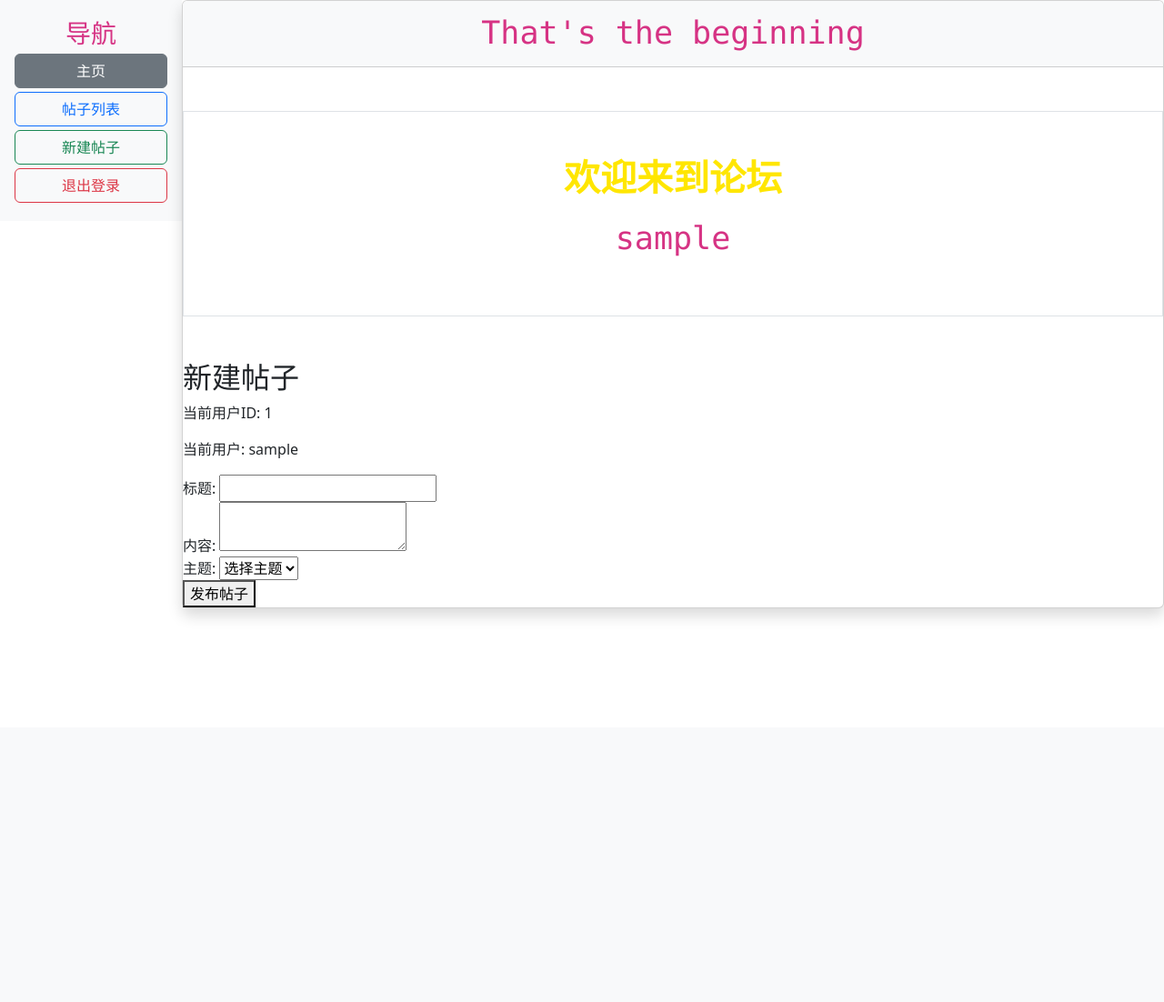
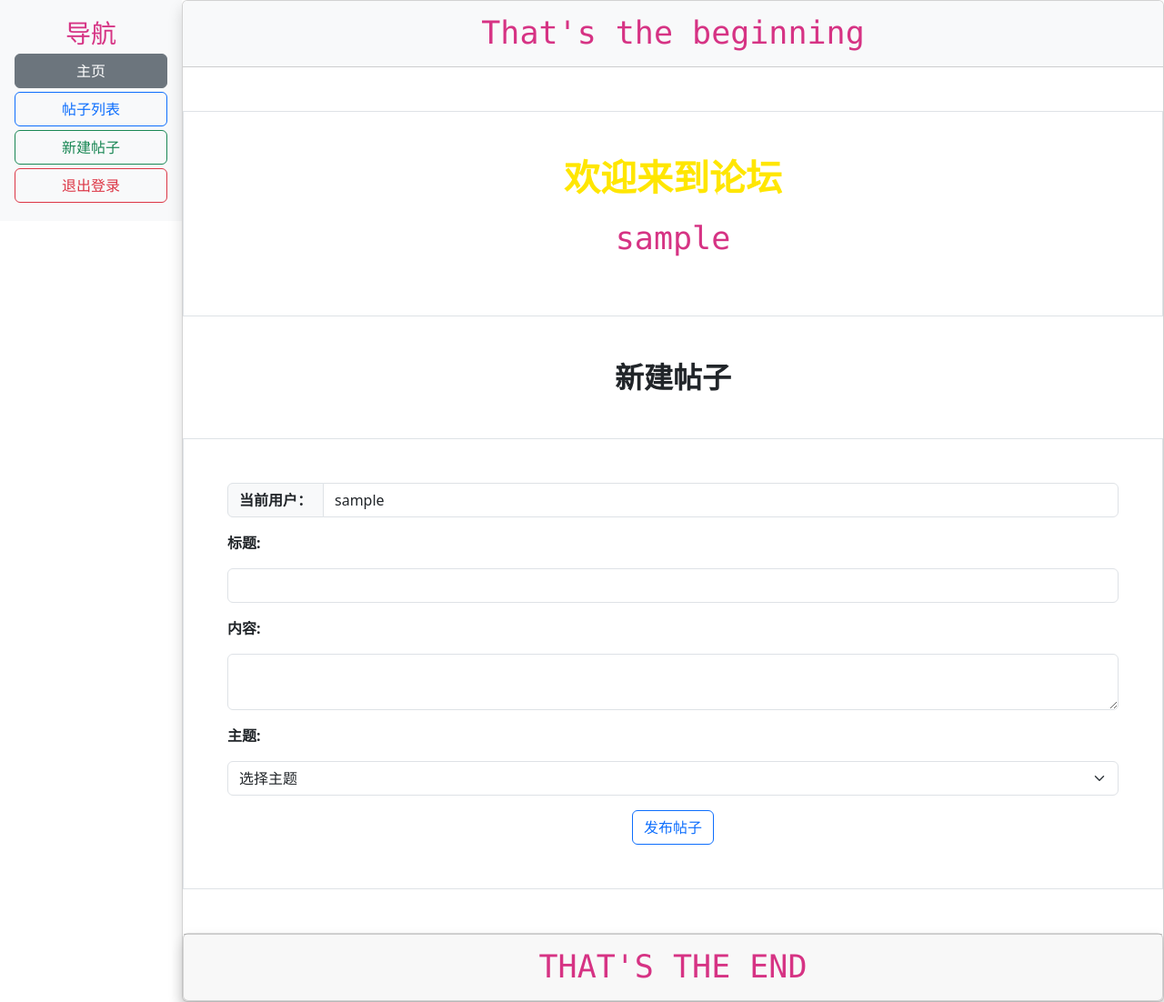
Before and after one commit to DD-exe/SDhomework, a Django app: page /NewPost/ in a window 1280 px wide. Shown: the whole page at 91% size. Before the commit the page ends 678 px from the top, so only its background shows below. Run offline with Django 5.2, Linux system fonts and the light colour scheme; the visitor is signed in with stand-in values (Sample User, id 1); data that the repository does not hold is empty; some libraries are stand-ins or nearby versions.

Commit message:
Update new_post.html

```diff
--- a/ForumBackend/forum/templates/new_post.html
+++ b/ForumBackend/forum/templates/new_post.html
@@ -1,35 +1,50 @@
-<!-- new_post.html -->
+<!-- templates/new_post.html -->
+
+<!DOCTYPE html>
 {% extends 'base.html' %}
 
 {%  load static %}
 
 {% block content %}
-<h2>新建帖子</h2>
-    <p>当前用户ID: {{ user_id }}</p>
-    <p>当前用户: {{ username }}</p>
+    <h2 class = "fw-bold text-center">新建帖子</h2>
+<div class="container p-5 my-5 border">
+    <div class="input-group mb-3">
+        <span class="fw-bold input-group-text">当前用户： </span>
+        <input readonly class="form-control" value="{{ username }}"></input>
+    </div>
     <form method="POST">
         {% csrf_token %}
         <div>
-        <label>标题:</label>
-        <input type="text" name="title" required>
+            <label class = "fw-bold mb-3">标题:</label>
+            <input type="text" class="form-control mb-3" name="title" required>
         </div>
         <div>
-        <label>内容:</label>
-        <textarea name="content" required></textarea>
+            <label class = "fw-bold mb-3">内容:</label>
+            <textarea name="content" class="form-control mb-3" required></textarea>
         </div>
-    <div>
-        <label>主题:</label>
-        <select name="subject" id="subject-select">
+        <div class = "mb-3">
+            <label class = "fw-bold mb-3">主题:</label>
+            <select class="form-select" name="subject" id="subject-select">
                 <option value="">选择主题</option>
                 {% for subject in subjects %}
                     <option value="{{ subject.name }}">{{ subject.name }}</option>
                 {% endfor %}
                 <option value="自定义">自定义</option>
             </select>
-        <input type="text" id="custom-subject" name="subject" placeholder="输入自定义主题" style="display:none;">
+            <input type="text" class="form-control" id="custom-subject" name="subject" placeholder="输入自定义主题" style="display:none;">
         </div>
-    <button type="submit">发布帖子</button>
+        <div class = "text-center">
+        <button type="submit" class="btn btn-outline-primary">发布帖子</button>
+        </div>
     </form>
+</div>
+
+<div class="card shadow">
+        <div class="card-footer info">
+            <h1 style="text-align:center"><code>THAT'S THE END</code></h1>
+        </div>
+</div>
+<link rel="stylesheet" href="{% static 'plugins/bootstrap-5.3.3-dist/css/bootstrap.css' %}">
 
 <script src="{% static 'js/CustomizeSubject.js' %}"></script>
 
```
Lines whose indentation alone changed are shown as unchanged.
